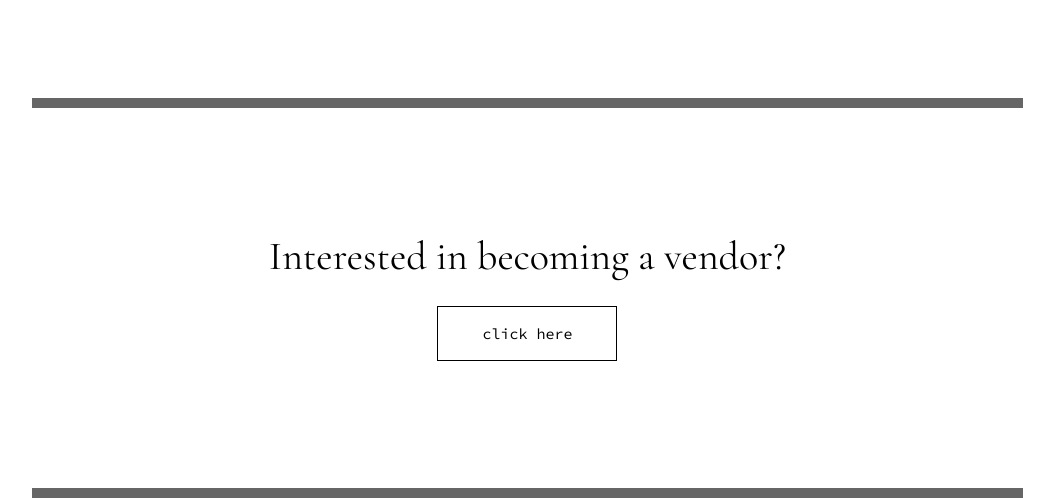
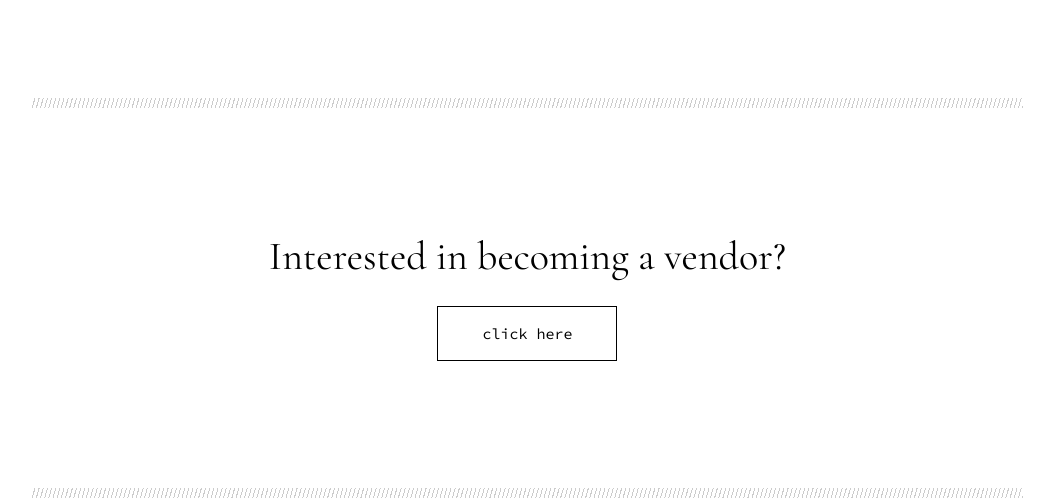
Before and after one commit to tmvle22/canalstreet-clone-coding, a website: page index.html in a window 1280 px wide. Shown: the part 5132-5630 px from the top of the page, without its empty margins (23-1077 px from the left). Drawn offline with nearby package versions, Linux system fonts and the light colour scheme.

Commit message:
done canalstreet

```diff
--- a/src/scss/styles.scss
+++ b/src/scss/styles.scss
@@ -268,9 +268,23 @@ main {
       flex-direction: column;
       justify-content: center;
       align-items: center;
-      border-top: 10px solid rgba(0, 0, 0, 0.6);
-      border-bottom: 10px solid rgba(0, 0, 0, 0.6);
-
+      background-image: repeating-linear-gradient(
+          -74deg,
+          rgba(0, 0, 0, 0.2),
+          rgba(0, 0, 0, 0.2) 1px,
+          transparent 0,
+          transparent 4px
+        ),
+        repeating-linear-gradient(
+          -74deg,
+          rgba(0, 0, 0, 0.2),
+          rgba(0, 0, 0, 0.2) 1px,
+          transparent 0,
+          transparent 4px
+        );
+      background-size: 100% 10px, 100% 10px;
+      background-repeat: repeat-x, repeat-x, repeat-y, repeat-y;
+      background-position: 0 0, 0 100%, 0 0, 100% 0;
       span {
         font-size: 40px;
         font-family: $titleFont;
```
Also changed, not shown: dist/css/styles.css.
